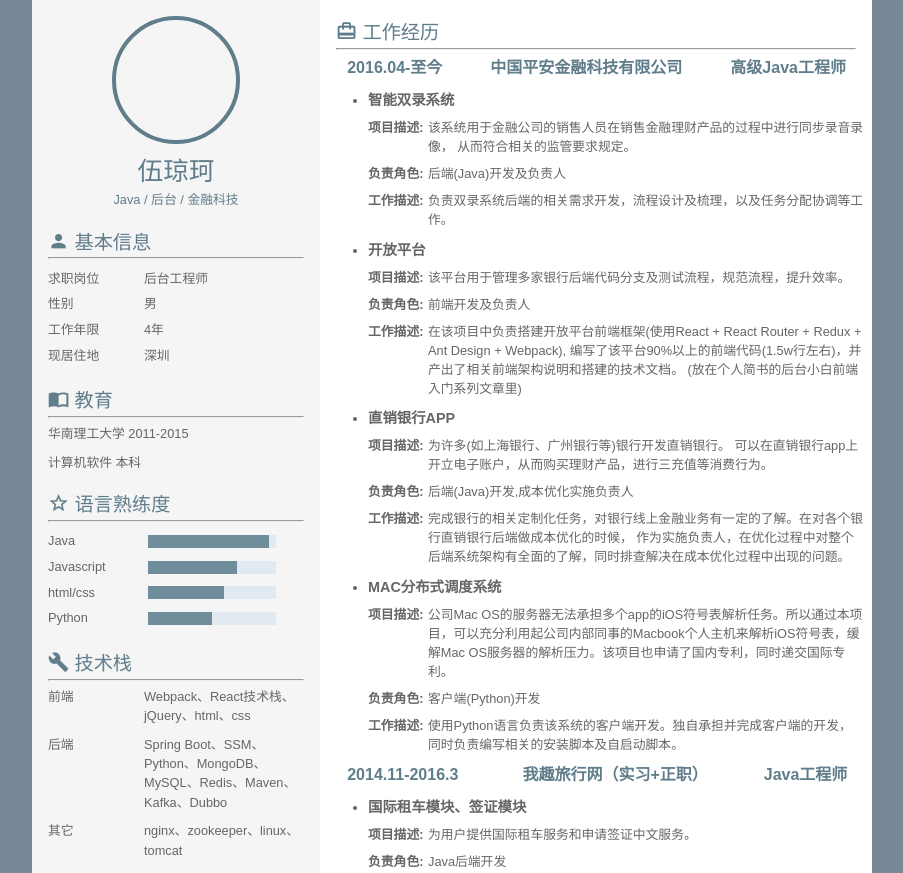
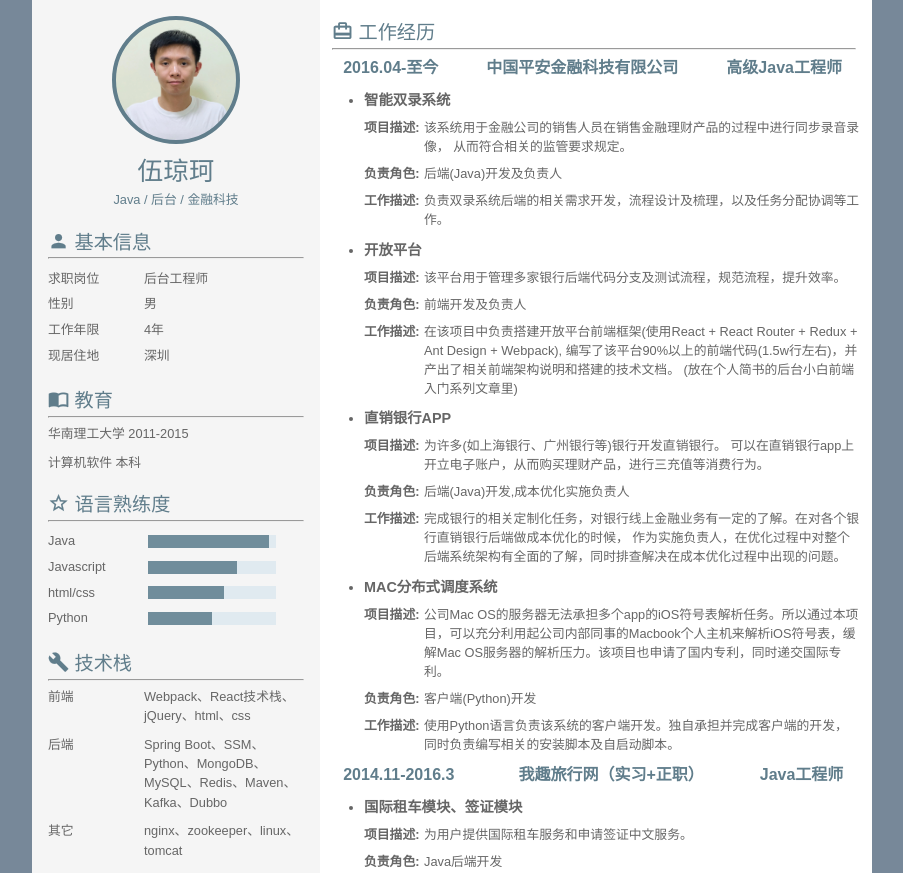
Before and after one commit to wuqke/resume, a plain HTML site: page index.html in a window 1280 px wide. Shown: the top 873 px of the page, without its empty margins (188-1091 px from the left). Drawn offline with Linux system fonts and the light colour scheme.

Commit message:
add photo

```diff
--- a/static/css/style.css
+++ b/static/css/style.css
@@ -191,8 +191,8 @@ progress::-moz-progress-value {
     margin: 0 auto;
     margin-top:20px;
     margin-bottom: 10px;
-    background-image:url('../image/walle.jpg');
-    background-size: 120%;
+    background-image:url('../image/walle.jpeg');
+    background-size: 115%;
     background-position:center;
     border-radius:50%;
     border:5px solid #607d8b;
@@ -223,7 +223,7 @@ progress::-moz-progress-value {
 .main {
 
     position: relative;;
-    margin-left: 360px;
+    margin-left: 355px;
     min-height: 100%;
     padding: 20px;
 
```
Also changed, not shown: static/image/walle.jpeg (added).
